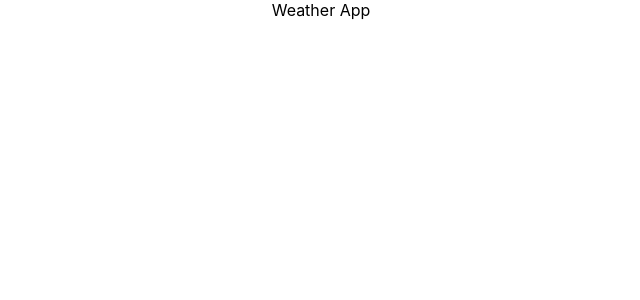
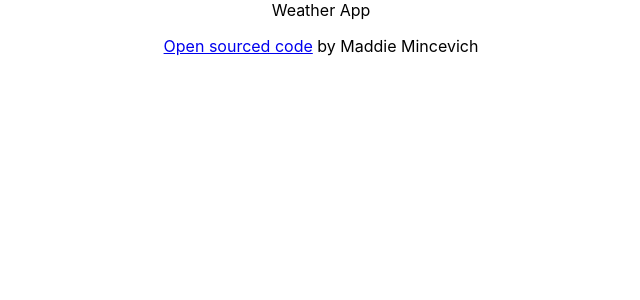
Before and after one commit to madisonmincevich/weather-react-app, a React (Create React App) app: page / in a window 1280 px wide. Shown: the top 300 px of the page, without its empty margins (319-959 px from the left). Built offline with nearby package versions, Linux system fonts and the light colour scheme.

Commit message:
Link to GitHub

```diff
--- a/src/App.js
+++ b/src/App.js
@@ -2,7 +2,21 @@ import logo from "./logo.svg";
 import "./App.css";
 
 function App() {
-  return <div className="App">Weather App</div>;
+  return (
+    <div className="App">
+      Weather App
+      <p>
+        <a
+          href="https://github.com/madisonmincevich/weather-react-app"
+          alt=""
+          target="_blank"
+        >
+          Open sourced code
+        </a>{" "}
+        by Maddie Mincevich
+      </p>
+    </div>
+  );
 }
 
 export default App;
```
